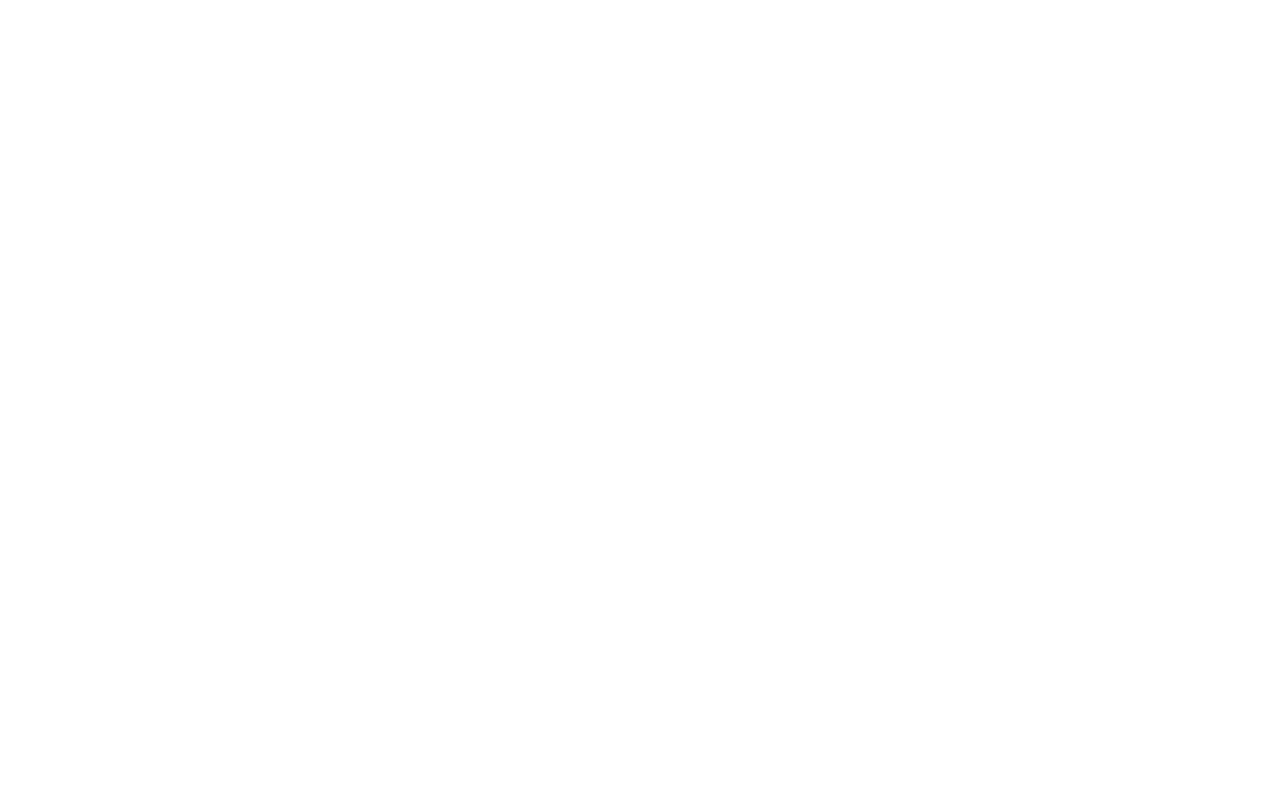
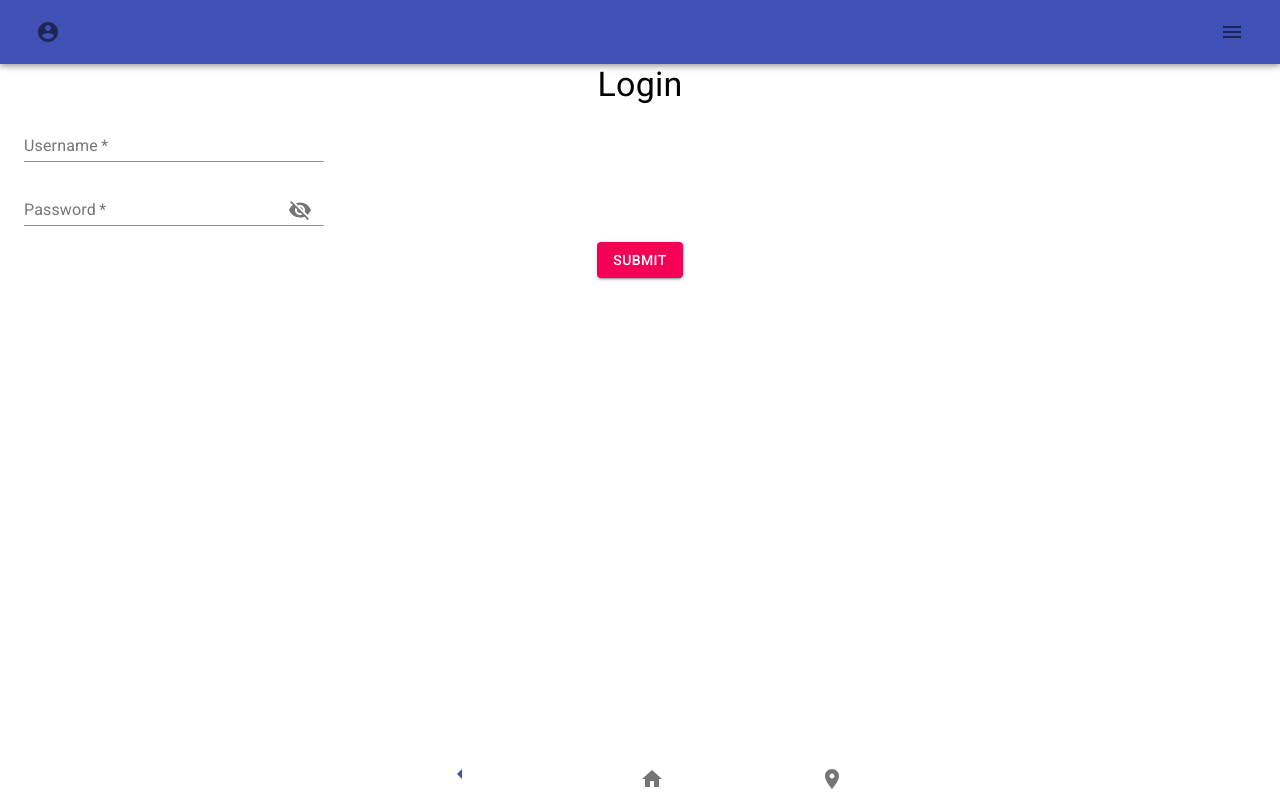
Before and after one commit to UliKuch/Ubiqum_MYtinerary_ReactApp, a React (Create React App) app: page /user/login in a window 1280 px wide. Built offline with nearby package versions, Linux system fonts and the light colour scheme.

Commit message:
add Login page

```diff
--- a/src/App.js
+++ b/src/App.js
@@ -4,7 +4,8 @@
 import Landing from './screen/Landing.js';
 import Cities from './screen/Cities.js';
 import City from './screen/City.js';
-import CreateAccount from './screen/CreateAccount'
+import CreateAccount from './screen/CreateAccount';
+import Login from './screen/Login';
 
 export default class App extends React.Component {
   render() {
@@ -16,6 +17,7 @@
             <Route exact path='/cities' component={Cities} />
             <Route path='/cities/:city' component={City} />
             <Route path='/user/create-account' component={CreateAccount} />
+            <Route path='/user/login' component={Login} />
           </Switch>
         </div>
       </BrowserRouter>
--- a/src/component/Navbar.js
+++ b/src/component/Navbar.js
@@ -81,10 +81,12 @@
                 Create Account
               </MenuItem>
               <MenuItem
-                selected={selectedMenuItem === "LogIn"}
+                component={Link}
+                to="/user/login"
+                selected={selectedMenuItem === "Login"}
                 onClick={() => handleClose(setAnchorEl1)}
               >
-                Log In
+                Login
               </MenuItem>
             </DropDownMenu>
             <IconButton
--- /dev/null
+++ b/src/screen/Login.js
@@ -0,0 +1,149 @@
+import React from 'react';
+
+import Navbar from '../component/Navbar'
+import Footer from '../component/Footer'
+
+// redux
+// import { connect } from "react-redux";
+
+// Material-UI
+import {
+  TextField,
+  FormControl,
+  InputLabel,
+  Input,
+  InputAdornment,
+  IconButton,
+  Button,
+  Grid,
+  Typography,
+} from '@material-ui/core';
+import { makeStyles } from '@material-ui/core/styles';
+import {
+  Visibility,
+  VisibilityOff,
+} from '@material-ui/icons';
+
+const useStyles = makeStyles(theme => ({
+  textField: {
+    margin: theme.spacing(1),
+    marginLeft: theme.spacing(3),
+    marginRight: theme.spacing(3),
+    maxWidth: 300
+  },
+  formContainer: {
+    display: "flex",
+    flexDirection: "column"
+  },
+  submitButton: {
+    margin: theme.spacing(1),
+    alignSelf: "center"
+  }
+}));
+
+function LoginForm(props) {
+  const classes = useStyles();
+
+  const [values, setValues] = React.useState({
+    showPassword: false,
+
+    // set initial values to avoid uncontrolled components
+    username: "",
+    password: "",
+  });
+
+  const handleChangeTextField = name => event => {
+    setValues({ ...values, [name]: event.target.value });
+  };
+
+  const handleClickShowPassword = () => {
+    setValues({ ...values, showPassword: !values.showPassword });
+  };
+
+  const handleMouseDownPassword = event => {
+    event.preventDefault();
+  };
+
+  return (
+    <form
+      className={classes.formContainer}
+      onSubmit={(event) => props.handleSubmit(event, values)}
+    >
+      <TextField
+        required
+        id="Username"
+        label="Username"
+        placeholder="Enter Username"
+        className={classes.textField}
+        value={values.username}
+        onChange={handleChangeTextField("username")}
+      />
+
+      <FormControl
+        required
+        id="Password"
+        className={classes.textField}
+        placeholder="Enter Password"
+      >
+        <InputLabel htmlFor="adornment-password">Password</InputLabel>
+        <Input
+          id="adornment-password"
+          type={values.showPassword ? "text" : "password"}
+          value={values.password}
+          onChange={handleChangeTextField("password")}
+          endAdornment={
+            <InputAdornment position="end">
+              <IconButton
+                aria-label="toggle password visibility"
+                onClick={handleClickShowPassword}
+                onMouseDown={handleMouseDownPassword}
+              >
+                {values.showPassword ? <Visibility /> : <VisibilityOff />}
+              </IconButton>
+            </InputAdornment>
+          }
+        />
+      </FormControl>
+
+      <Button
+        variant="contained"
+        color="secondary"
+        className={classes.submitButton}
+        type="submit"
+      >
+        Submit
+      </Button>
+
+    </form>
+  )
+
+}
+
+class Login extends React.Component {
+  handleSubmit(event, user) {
+    // prevents page reload
+    event.preventDefault();
+
+    console.log(user);
+  }
+
+  render() {
+    return (
+      <div>
+        <Navbar
+          selectedMenuItem="Login"
+        />
+        <Grid container direction="column">
+          <Typography variant="h4">Login</Typography>
+          <LoginForm
+            handleSubmit={(event, user) => this.handleSubmit(event, user)}
+          />
+        </Grid>
+        <Footer />
+      </div>
+    )
+  }
+
+}
+
+export default Login
```
